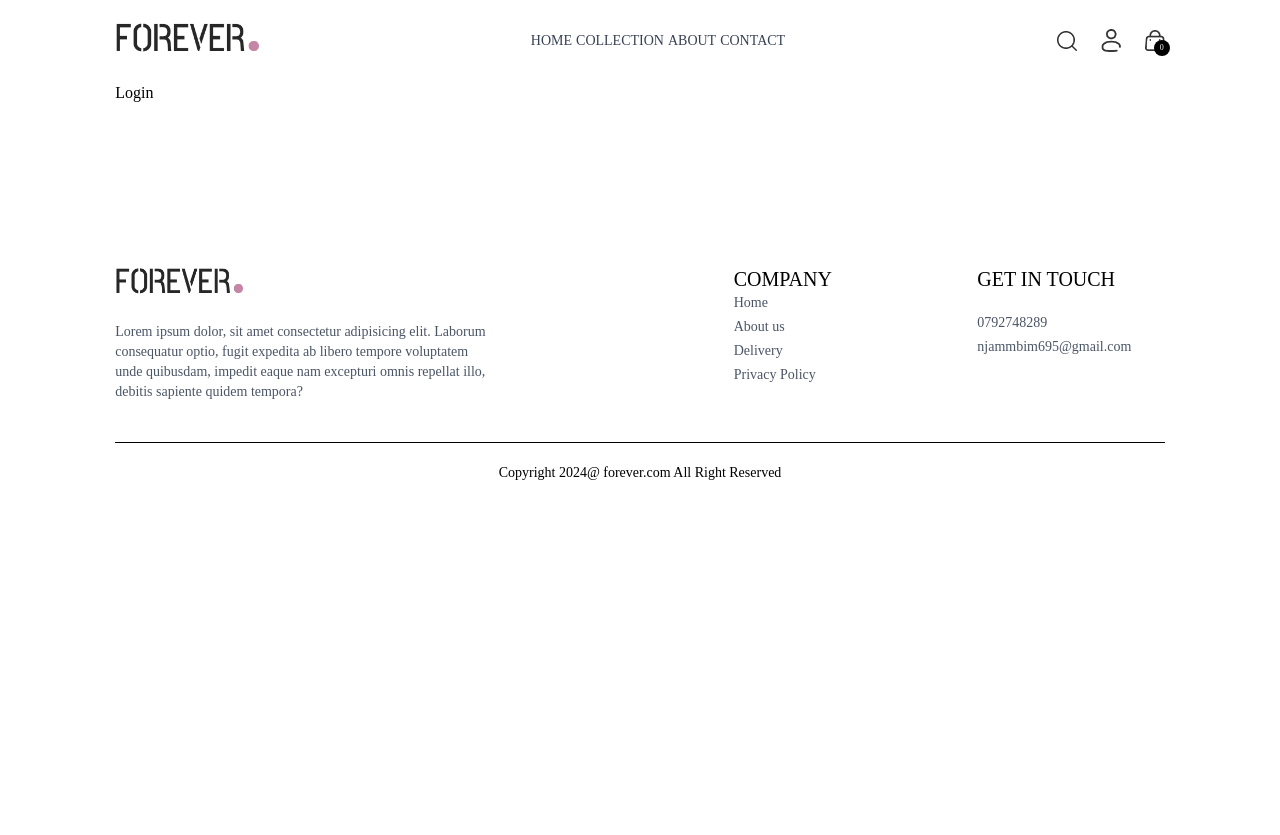
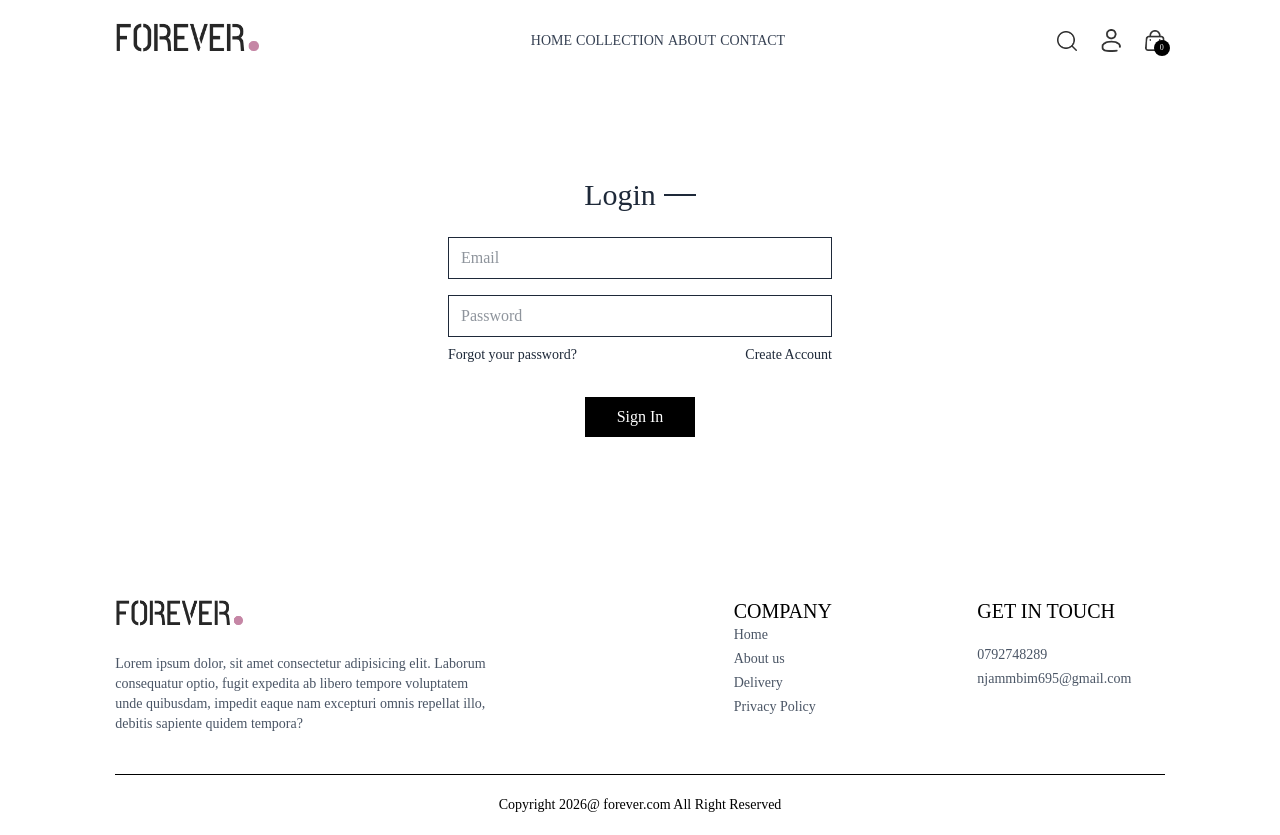
Before and after one commit to mercynjambi/E-COMMERCE, a React (Vite) app in the folder frontend/: page /login in a window 1280 px wide. Before the commit the page ends 800 px from the top, so only its background shows below. Built offline with nearby package versions, Linux system fonts and the light colour scheme.

Commit message:
login and sign up functionality

```diff
--- a/frontend/src/components/Footer.jsx
+++ b/frontend/src/components/Footer.jsx
@@ -33,7 +33,7 @@
 
     <div>
         <hr/>
-        <p className='py-5 text-sm text-center'>Copyright 2024@ forever.com All Right Reserved</p>
+        <p className='py-5 text-sm text-center'>Copyright 2026@ forever.com All Right Reserved</p>
     </div>
 
 
--- a/frontend/src/components/Navbar.jsx
+++ b/frontend/src/components/Navbar.jsx
@@ -42,11 +42,11 @@
         />
 
         <div className="group relative">
-          <img
+          <Link to='/login'><img
             src={assets.profile_icon}
             alt="profile"
             className="w-5 cursor-pointer"
-          />
+          /></Link>
 
           <div className="group-hover:block hidden absolute dropdown-menu right-0 pt-4">
             <div className="flex flex-col gap-2 w-36 py-3 px-5 bg-slate-100 text-gray-500 rounded">
--- a/frontend/src/pages/Login.jsx
+++ b/frontend/src/pages/Login.jsx
@@ -1,8 +1,33 @@
-import React from 'react'
+import React, { useState } from 'react'
 
 const Login = () => {
+
+  const [currentState, setCurrentState] = useState('Login');
+
+  const onSubmitHandler = async (event) => {
+    event.preventDefault();
+
+  }
+
   return (
-    <div>Login</div>
+    <form onSubmit={onSubmitHandler} className='flex flex-col items-center w-[90%] sm:max-w-96 m-auto mt-14 gap-4 text-gray-800'>
+        <div className='inline-flex items-center gap-2 mb-2 mt-10'>
+          <p className='prata-regular text-3xl'>{currentState}</p>
+          <hr className='border-none h-[1.5px] w-8 bg-gray-800'/>
+        </div>
+        {currentState=== 'Login' ? '' : <input type="text" className='w-full px-3 py-2 border border-gray-800' placeholder='Name' required/>}
+        <input type="email" className='w-full px-3 py-2 border border-gray-800' placeholder='Email' required/>
+        <input type="password" className='w-full px-3 py-2 border border-gray-800' placeholder='Password' required/>
+        <div className='w-full flex justify-between text-sm mt-[-8px]'>
+          <p className='cursor-pointer'>Forgot your password?</p>
+          {
+             currentState === 'Login'
+             ? <p  onClick={()=>setCurrentState('Sign Up')}className='cursor-pointer'>Create Account</p>
+             : <p  onClick={()=>setCurrentState('Login')}className='cursor-pointer'>Login Here</p>
+          }
+        </div>
+        <button className='bg-black text-white font-light px-8 py-2 mt-4'>{currentState === 'Login' ? 'Sign In' : 'Sign Up'}</button>
+    </form>
   )
 }
 
```
